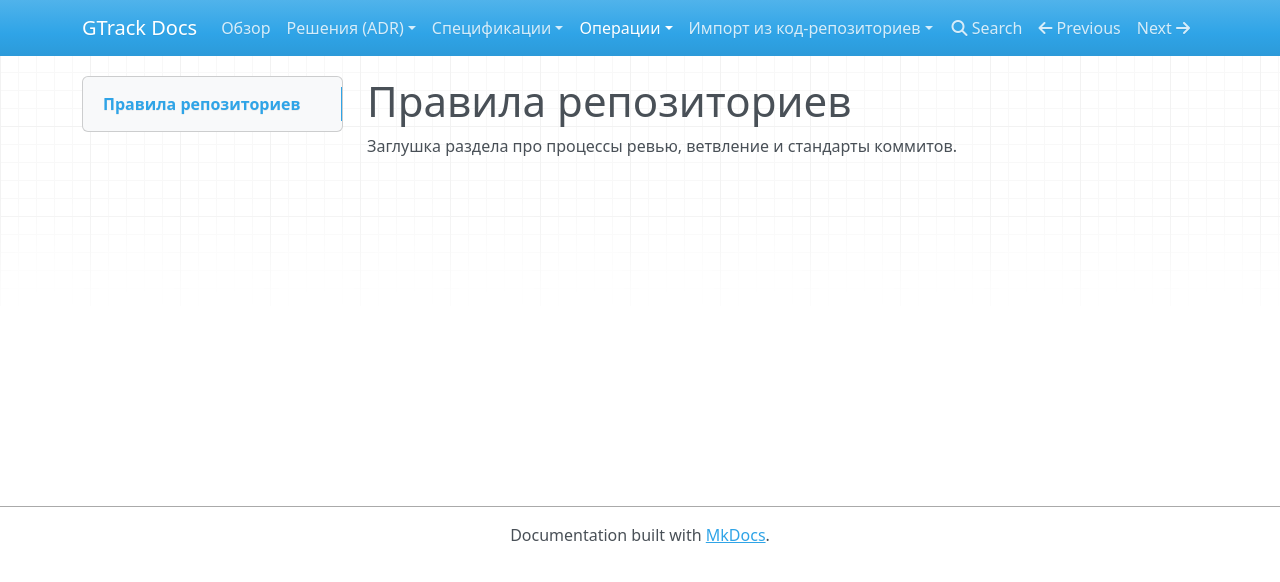
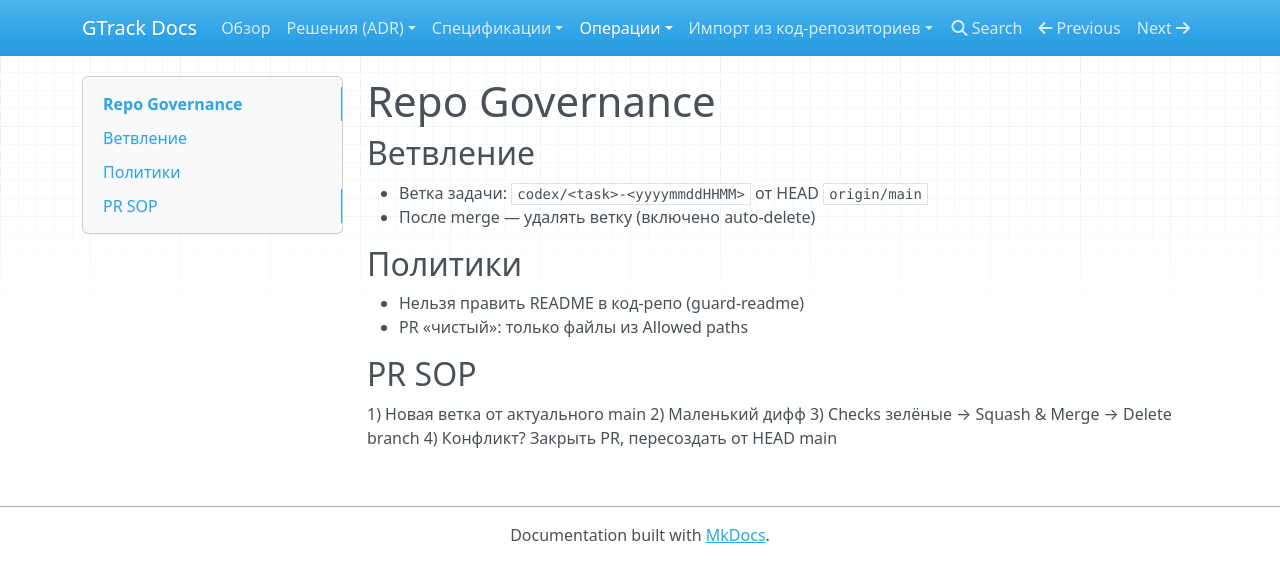
Before and after one commit to tqlismqn/gtrack-docs, an MkDocs documentation site: the page built from docs/ops/REPO_GOVERNANCE.md, in a window 1280 px wide. Shown: the top 582 px of the page. Built offline with MkDocs 1.6.1, drawn with Linux system fonts in a browser that asks for light colours; nearby versions of some CDN libraries.

Commit message:
Update REPO_GOVERNANCE.md

```diff
--- a/docs/ops/REPO_GOVERNANCE.md
+++ b/docs/ops/REPO_GOVERNANCE.md
@@ -1,3 +1,15 @@
-# Правила репозиториев
+# Repo Governance
 
-Заглушка раздела про процессы ревью, ветвление и стандарты коммитов.
+## Ветвление
+- Ветка задачи: `codex/<task>-<yyyymmddHHMM>` от HEAD `origin/main`
+- После merge — удалять ветку (включено auto-delete)
+
+## Политики
+- Нельзя править README в код-репо (guard-readme)
+- PR «чистый»: только файлы из Allowed paths
+
+## PR SOP
+1) Новая ветка от актуального main
+2) Маленький дифф
+3) Checks зелёные → Squash & Merge → Delete branch
+4) Конфликт? Закрыть PR, пересоздать от HEAD main
```
